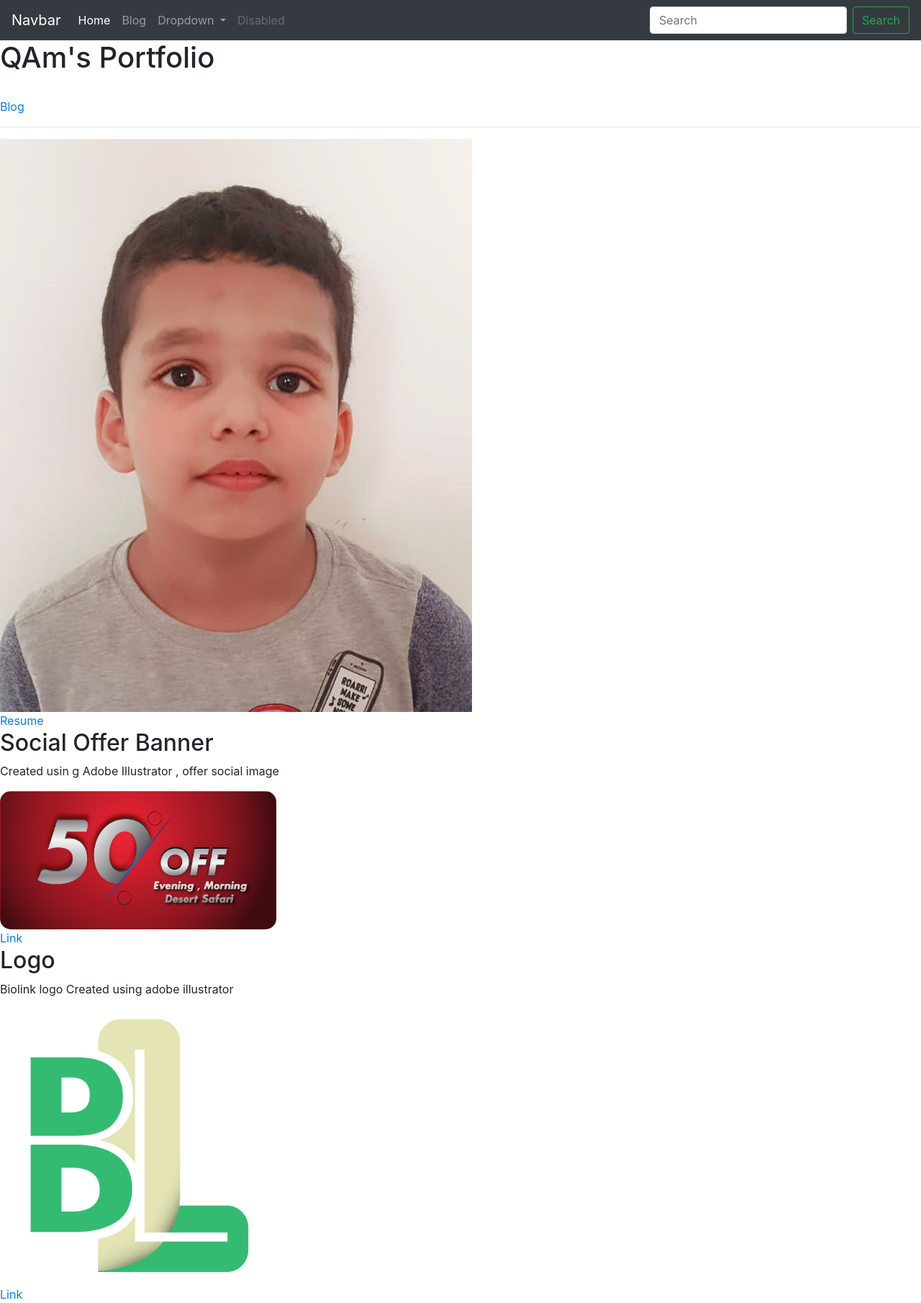
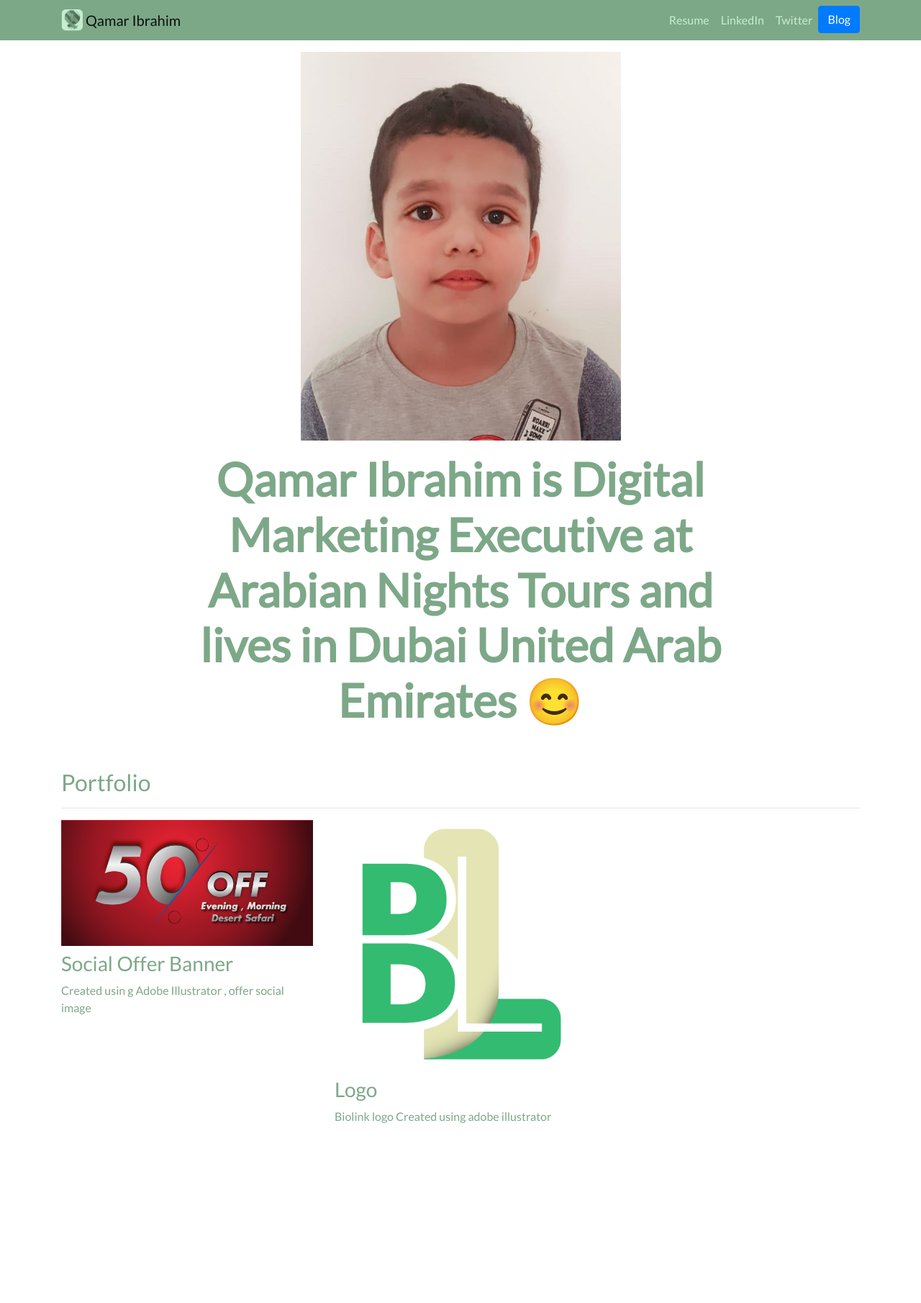
Before and after one commit to qamar62/DJANGO-PROJECTS, a Django app: page / in a window 1280 px wide. Shown: the whole page at 72% size. After the commit the page ends 1560 px from the top, so only its background shows below. Run offline with Django 3.2, Linux system fonts and the light colour scheme; data comes from the database, SQL or seed files in the repository; some libraries are stand-ins or nearby versions.

Commit message:
built
Review and publish

```diff
--- /dev/null
+++ b/qamcv/portfolio/static/portfolio/custom.css
@@ -0,0 +1,28 @@
+.navbar-nav .nav-link {
+    color: #c7edd1 !important;
+}
+
+.navbar-nav .nav-link:hover {
+    color: rgba(0,0,0,.5) !important;
+}
+
+body {
+    font-family: 'Lato', sans-serif;
+    color: #7da888;
+}
+
+#blogtitle {
+    font-size: 6rem;
+}
+
+@media (min-width: 992px) {
+    #hometext {
+        font-size: 4rem;
+    }
+    #blogdetailtitle {
+        font-size: 5rem;
+    }
+}
+.navbar {
+    background-color: #7da888;
+}
--- a/qamcv/portfolio/templates/portfolio/base.html
+++ b/qamcv/portfolio/templates/portfolio/base.html
@@ -1,63 +1,62 @@
 {% load static %}
 <!doctype html>
 <html lang="en">
+
 <head>
   <!-- Required meta tags -->
   <meta charset="utf-8">
   <meta name="viewport" content="width=device-width, initial-scale=1, shrink-to-fit=no">
 
   <!-- Bootstrap CSS -->
-    <link rel="stylesheet" href="https://stackpath.bootstrapcdn.com/bootstrap/4.5.2/css/bootstrap.min.css" integrity="sha384-JcKb8q3iqJ61gNV9KGb8thSsNjpSL0n8PARn9HuZOnIxN0hoP+VmmDGMN5t9UJ0Z" crossorigin="anonymous">
+  <link rel="stylesheet" href="https://stackpath.bootstrapcdn.com/bootstrap/4.4.1/css/bootstrap.min.css" integrity="sha384-Vkoo8x4CGsO3+Hhxv8T/Q5PaXtkKtu6ug5TOeNV6gBiFeWPGFN9MuhOf23Q9Ifjh" crossorigin="anonymous">
 
-    <title>QAM's Blog</title>
+  <link rel="stylesheet" href="{% static "portfolio/custom.css" %}">
+
+  <link href="https://fonts.googleapis.com/css?family=Lato&display=swap" rel="stylesheet">
+
+  <link rel="icon" type="image/png" href="{% static "portfolio/Logo.png" %}">
+
+  <title>QAMAR - Digital Marketing Executive</title>
 </head>
+
 <body>
 
-    <nav class="navbar navbar-expand-lg navbar-dark bg-dark">
-        <a class="navbar-brand" href="#">Navbar</a>
-        <button class="navbar-toggler" type="button" data-toggle="collapse" data-target="#navbarSupportedContent" aria-controls="navbarSupportedContent" aria-expanded="false" aria-label="Toggle navigation">
+  <nav id="topNav" class="navbar navbar-expand-md navbar-light">
+    <div class="container">
+      <a class="navbar-brand" href="{% url 'home' %}">
+        <img src="{% static "portfolio/Logo.png" %}" width="30" height="30" class="d-inline-block align-top" alt="Nick's Logo">
+        <span>Qamar Ibrahim</span>
+      </a>
+      <button class="navbar-toggler" type="button" data-toggle="collapse" data-target="#navbarNav" aria-controls="navbarNav" aria-expanded="false" aria-label="Toggle navigation">
         <span class="navbar-toggler-icon"></span>
       </button>
-
-        <div class="collapse navbar-collapse" id="navbarSupportedContent">
-          <ul class="navbar-nav mr-auto">
-            <li class="nav-item active">
-              <a class="nav-link" href="#">Home <span class="sr-only">(current)</span></a>
+      <div class="collapse navbar-collapse text-center" id="navbarNav">
+        <ul class="navbar-nav ml-auto">
+          <li class="nav-item">
+            <a class="nav-link" href="{% static "portfolio/qamcv.pdf" %}">Resume</a>
           </li>
           <li class="nav-item">
-              <a class="nav-link" href="#">Blog</a>
-            </li>
-            <li class="nav-item dropdown">
-              <a class="nav-link dropdown-toggle" href="#" id="navbarDropdown" role="button" data-toggle="dropdown" aria-haspopup="true" aria-expanded="false">
-                Dropdown
-              </a>
-              <div class="dropdown-menu" aria-labelledby="navbarDropdown">
-                <a class="dropdown-item" href="#">Action</a>
-                <a class="dropdown-item" href="#">Another action</a>
-                <div class="dropdown-divider"></div>
-                <a class="dropdown-item" href="#">Something else here</a>
-              </div>
+            <a class="nav-link" href="https://www.linkedin.com/in/qamar-ibrahim-92327439/" target="_blank">LinkedIn</a>
           </li>
           <li class="nav-item">
-              <a class="nav-link disabled" href="#" tabindex="-1" aria-disabled="true">Disabled</a>
+            <a class="nav-link" href="https://twitter.com/qamar62" target="_blank">Twitter</a>
+          </li>
+          <li>
+            <a role="button" href="{% url 'blog:all_blogs' %}" class="btn btn-primary">Blog</a>
           </li>
         </ul>
-          <form class="form-inline my-2 my-lg-0">
-            <input class="form-control mr-sm-2" type="search" placeholder="Search" aria-label="Search">
-            <button class="btn btn-outline-success my-2 my-sm-0" type="submit">Search</button>
-          </form>
+      </div>
     </div>
   </nav>
-
-
-{% block content%}{% endblock %}
-
-
+  <div class="container">
+    {% block content %}{% endblock %}
+  </div>
 
   <!-- Optional JavaScript -->
   <!-- jQuery first, then Popper.js, then Bootstrap JS -->
-    <script src="https://code.jquery.com/jquery-3.5.1.slim.min.js" integrity="sha384-DfXdz2htPH0lsSSs5nCTpuj/zy4C+OGpamoFVy38MVBnE+IbbVYUew+OrCXaRkfj" crossorigin="anonymous"></script>
-    <script src="https://cdn.jsdelivr.net/npm/popper.js@1.16.1/dist/umd/popper.min.js" integrity="sha384-9/reFTGAW83EW2RDu2S0VKaIzap3H66lZH81PoYlFhbGU+6BZp6G7niu735Sk7lN" crossorigin="anonymous"></script>
-    <script src="https://stackpath.bootstrapcdn.com/bootstrap/4.5.2/js/bootstrap.min.js" integrity="sha384-B4gt1jrGC7Jh4AgTPSdUtOBvfO8shuf57BaghqFfPlYxofvL8/KUEfYiJOMMV+rV" crossorigin="anonymous"></script>
+  <script src="https://code.jquery.com/jquery-3.4.1.slim.min.js" integrity="sha384-J6qa4849blE2+poT4WnyKhv5vZF5SrPo0iEjwBvKU7imGFAV0wwj1yYfoRSJoZ+n" crossorigin="anonymous"></script>
+  <script src="https://cdn.jsdelivr.net/npm/popper.js@1.16.0/dist/umd/popper.min.js" integrity="sha384-Q6E9RHvbIyZFJoft+2mJbHaEWldlvI9IOYy5n3zV9zzTtmI3UksdQRVvoxMfooAo" crossorigin="anonymous"></script>
+  <script src="https://stackpath.bootstrapcdn.com/bootstrap/4.4.1/js/bootstrap.min.js" integrity="sha384-wfSDF2E50Y2D1uUdj0O3uMBJnjuUD4Ih7YwaYd1iqfktj0Uod8GCExl3Og8ifwB6" crossorigin="anonymous"></script>
 </body>
+
 </html>
--- a/qamcv/portfolio/templates/portfolio/home.html
+++ b/qamcv/portfolio/templates/portfolio/home.html
@@ -1,27 +1,37 @@
-{% extends 'portfolio/base.html' %}
-{% load static %}
+{% extends 'portfolio/base.html' %} {% load static %} {% block content %}
 
+<div class="row justify-content-center my-3">
+  <div class="col-5">
+    <img src="{% static 'portfolio/maaz.jpeg' %}" class="img-fluid" />
+  </div>
+</div>
 
-      {% block content %}
-    <h1>QAm's Portfolio</h1>
-    <br>
-<a href="{% url 'blog:all_blogs' %}">Blog</a> <br>
-<hr>
+<div class="row justify-content-center mb-3">
+  <div class="col-md-9 text-center">
+    <h3 id="hometext" class="font-weight-bold">
+      Qamar Ibrahim is Digital Marketing Executive at Arabian Nights Tours and
+      lives in Dubai United Arab Emirates 😊
+    </h3>
+  </div>
+</div>
 
+<h2 class="mt-5">Portfolio</h2>
+<hr />
+<div class="row">
+  {% for project in projects %}
+  <div class="col-lg-4 col-md-6">
+    {% if project.url %}
+    <a href="{{ project.url }}">
+      <img src="{{ project.image.url }}" class="img-fluid mb-2" />
+    </a>
+    {% else %}
 
-<img src="{% static 'portfolio/maaz.jpeg' %}">  <br>
-<a href="{% static 'portfolio/qamcv.pdf' %}">Resume</a> <br>
+    <img src="{{ project.image.url }}" class="img-fluid mb-2" />
+    {% endif %}
+    <h3>{{ project.title }}</h3>
+    <p>{{ project.description }}</p>
+  </div>
+  {% endfor %}
+</div>
 
-    {%for project in projects%}
-
-<h2>{{project.title}}</h2>
-<p>{{project.description}}</p>
-
-<img src ="{{project.image.url}}" style="width: 30%; border-radius: 15px;">
-<br>
-{% if project.url %}
-<a href="{{project.url}}">Link</a>
-{% endif%}
-
-{% endfor %}
 {% endblock %}
```
Also changed, not shown: qamcv/blog/templates/blog/all_blogs.html (+15 -10 lines), qamcv/blog/templates/blog/detail.html (+6 -7 lines), qamcv/portfolio/static/portfolio/logo.png (added), 1 other file. Lines whose indentation alone changed are shown as unchanged.
